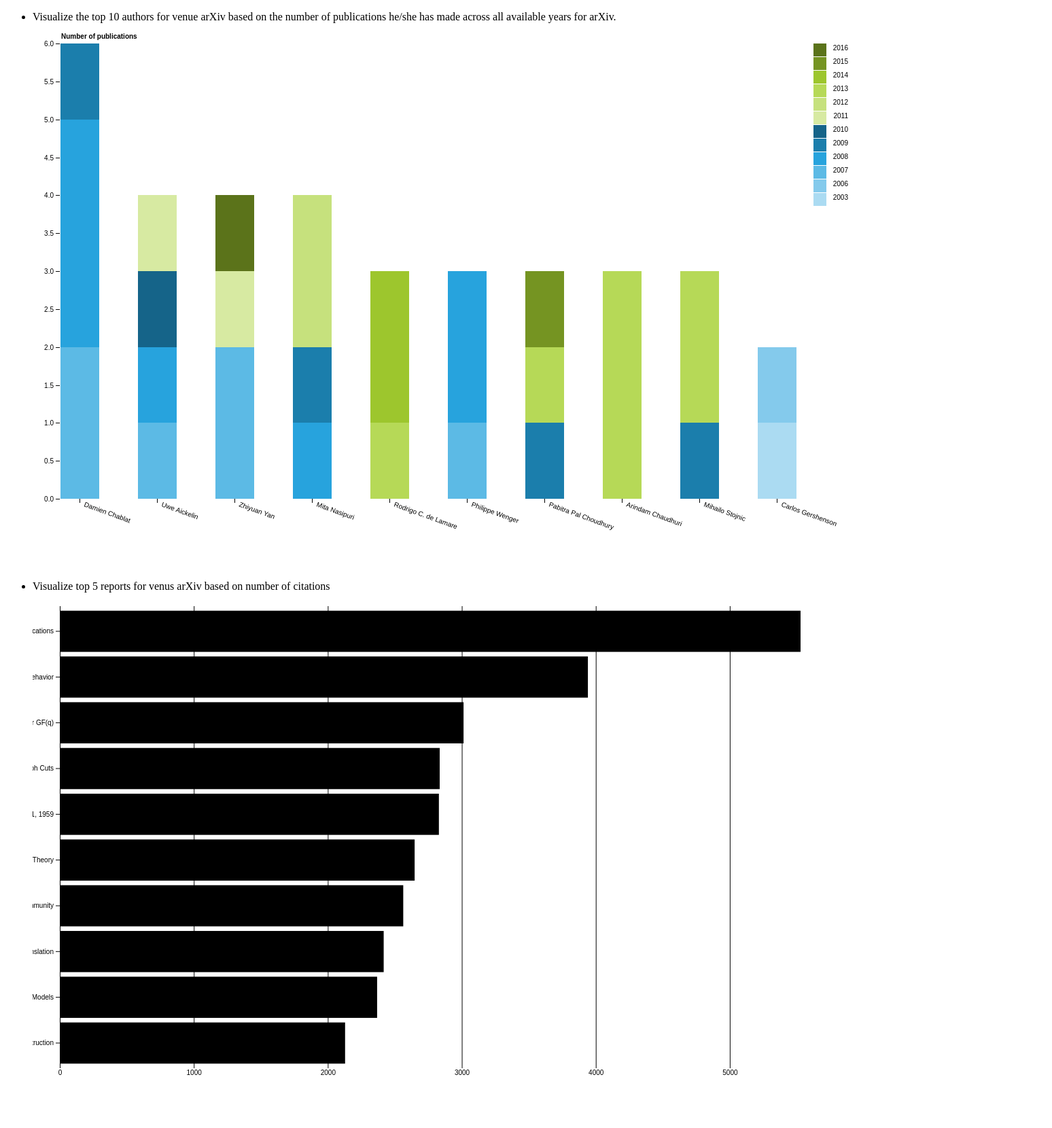
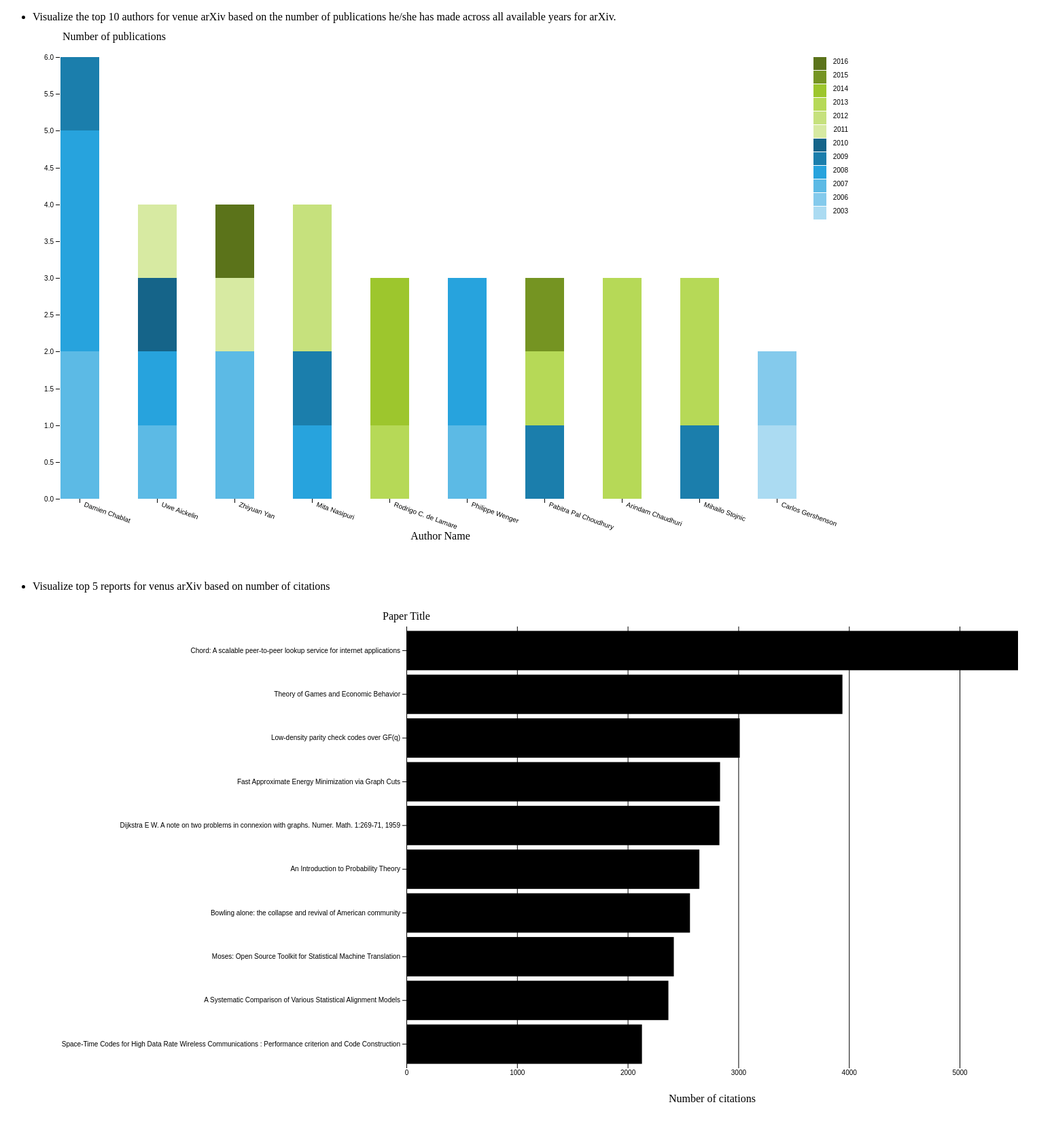
Before and after one commit to soechun/cirviz, a plain HTML site: page index.html in a window 1280 px wide. Shown: the whole page at 68% size, 1548 px wide, since content can reach past the window. Drawn offline with nearby package versions, Linux system fonts and the light colour scheme.

Commit message:
minor change

```diff
--- a/author.js
+++ b/author.js
@@ -31,7 +31,7 @@ var z = d3.scaleOrdinal()
     "#930a0a"]);
 
 var svg = d3.select("svg"),
-    margin = {top: 30, right: 70, bottom: 100, left: 40},
+    margin = {top: 50, right: 70, bottom: 100, left: 40},
     width = +svg.attr("width") - margin.left - margin.right,
     height = +svg.attr("height") - margin.top - margin.bottom,
     g = svg.append("g").attr("transform", "translate(" + margin.left + "," + margin.top + ")");
@@ -84,16 +84,24 @@ d3.csv("author_count.csv", function(d, i, columns) {
 
   g.append("g")
       .attr("class", "axis")
-      .call(d3.axisLeft(y).ticks(null, "s"))
-    .append("text")
-      .attr("x", 2)
-      .attr("y", y(y.ticks().pop()) + 0.5)
-      .attr("dy", "0.32d")
-      .attr("fill", "#000")
-      .attr("font-weight", "bold")
-      .attr("text-anchor", "start")
-      .attr("transform", function(d, i) { return "translate(0,-8)"; })
+      .call(d3.axisLeft(y))
+
+
+  svg.append("text")
+      .attr("x", margin.left +80)
+      .attr("y", 25)
+      .attr("class", "text-label")
+      .attr("text-anchor", "middle")
       .text("Number of publications");
+
+    // x axis label
+    svg.append("text")
+      .attr("x", (width + (margin.left + margin.right) )/2)
+      .attr("y", height + margin.bottom+10)
+      .attr("class", "text-label")
+      .attr("text-anchor", "middle")
+      .text("Author Name");
+
 
   var legend = g.append("g")
       .attr("font-family", "sans-serif")
--- a/citation.js
+++ b/citation.js
@@ -3,7 +3,7 @@ d3.csv("most_cited.csv", function(error, data) {
 
     console.log(data);
     var svg = d3.select("#svg1"),
-    margin = {top: 20, right: 70, bottom: 100, left: 40},
+    margin = {top: 50, right: 50, bottom: 100, left: 550},
     width = +svg.attr('width') - margin.left - margin.right,
     height = +svg.attr("height") - margin.top - margin.bottom,
     g = svg.append("g").attr("transform","translate(" + margin.left + "," + margin.top + ")");
@@ -27,7 +27,8 @@ d3.csv("most_cited.csv", function(error, data) {
 
     g.append("g")
         .attr("class", "y axis")
-        .call(d3.axisLeft(y));
+        .call(d3.axisLeft(y))
+        .attr('style','word-wrap: break-word; text-align:center;');
 
     g.selectAll(".bar")
         .data(data)
@@ -45,4 +46,45 @@ d3.csv("most_cited.csv", function(error, data) {
               .html((d.title) + "<br>" + (d.lenlist));
         })
     		.on("mouseout", function(d){ tooltip.style("display", "none");});
+
+    svg.append("text")
+      .attr("x", margin.left )
+      .attr("y", 40)
+      .attr("class", "text-label")
+      .attr("text-anchor", "middle")
+      .text("Paper Title");
+
+    // x axis label
+    svg.append("text")
+      .attr("x", (width + (margin.left + margin.right) )*2/3)
+      .attr("y", height + margin.bottom)
+      .attr("class", "text-label")
+      .attr("text-anchor", "middle")
+      .text("Number of citations");
+
 })
+
+
+function wrap(text, width) {
+  text.each(function() {
+    var text = d3.select(this),
+        words = text.text().split(/\s+/).reverse(),
+        word,
+        line = [],
+        lineNumber = 0,
+        lineHeight = 1.1, // ems
+        y = text.attr("y"),
+        dy = parseFloat(text.attr("dy")),
+        tspan = text.text(null).append("tspan").attr("x", 0).attr("y", y).attr("dy", dy + "em");
+    while (word = words.pop()) {
+      line.push(word);
+      tspan.text(line.join(" "));
+      if (tspan.node().getComputedTextLength() > width) {
+        line.pop();
+        tspan.text(line.join(" "));
+        line = [word];
+        tspan = text.append("tspan").attr("x", 0).attr("y", y).attr("dy", ++lineNumber * lineHeight + dy + "em").text(word);
+      }
+    }
+  });
+}
--- a/index.html
+++ b/index.html
@@ -28,14 +28,10 @@
     <ul>
       <li>Visualize the top 10 authors for venue arXiv based on the number of publications he/she has made across all available years for arXiv.</li>
       <svg width="1200" height="800" id="svg"></svg>
-      <!-- <li>Visualize the top 5 papers for venue arXiv based on the number of citations across all available years for arXiv.</li>
-      <svg width="1000" height="700" id="svg2"></svg>
-      <li>Visualize the trend of the amount of publications across all available years for venue ICSE.</li>
-      <svg width="1200" height="700" id="svg1"></svg> -->
     </ul>
     <ul>
       <li>Visualize top 5 reports for venus arXiv based on number of citations</li>
-      <svg width="1200" height="800" id="svg1"></svg>
+      <svg width="1500" height="800" id="svg1"></svg>
     </ul>
 
 
```
Also changed, not shown: index1.html (+6 -0 lines).
